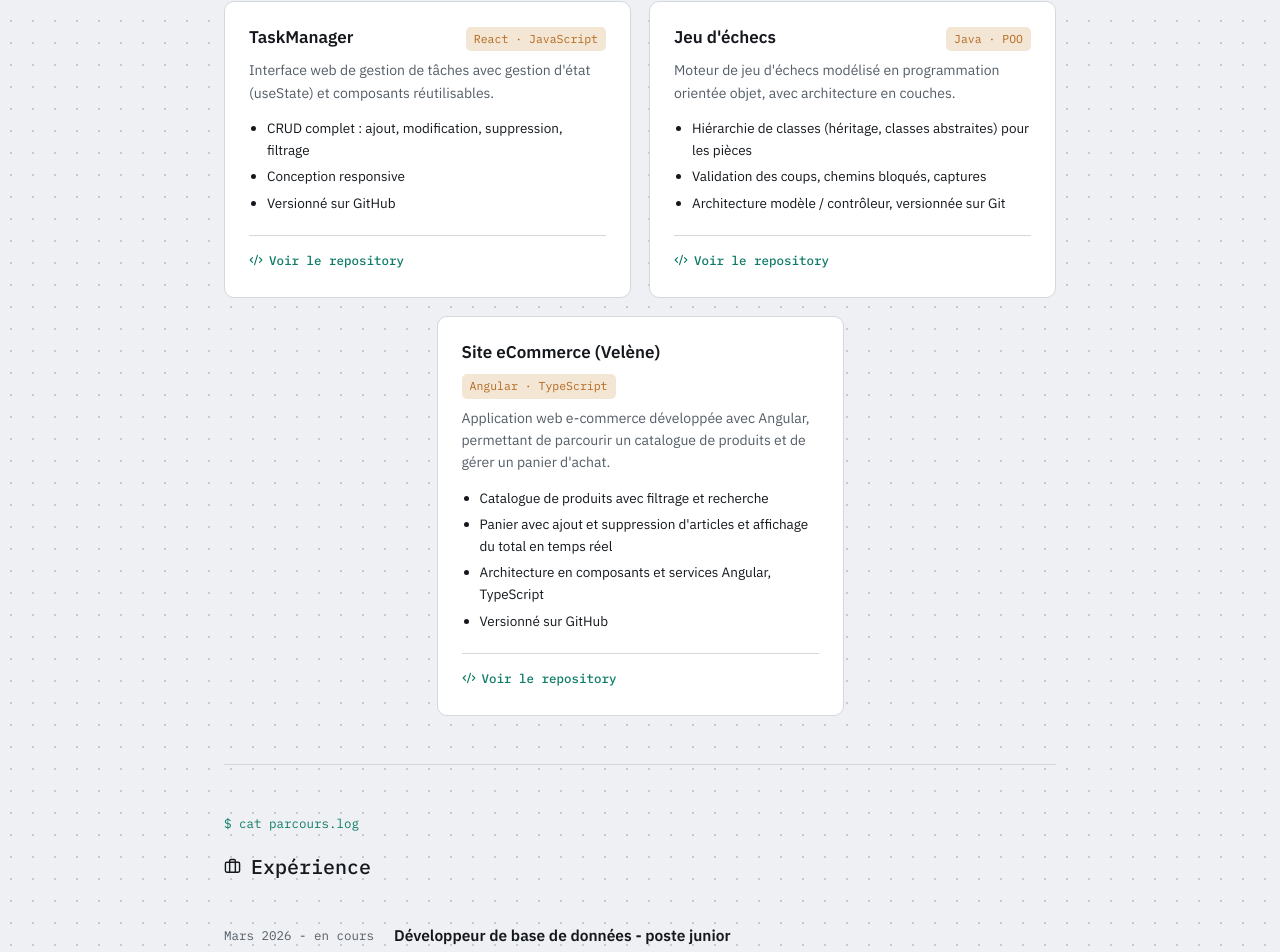
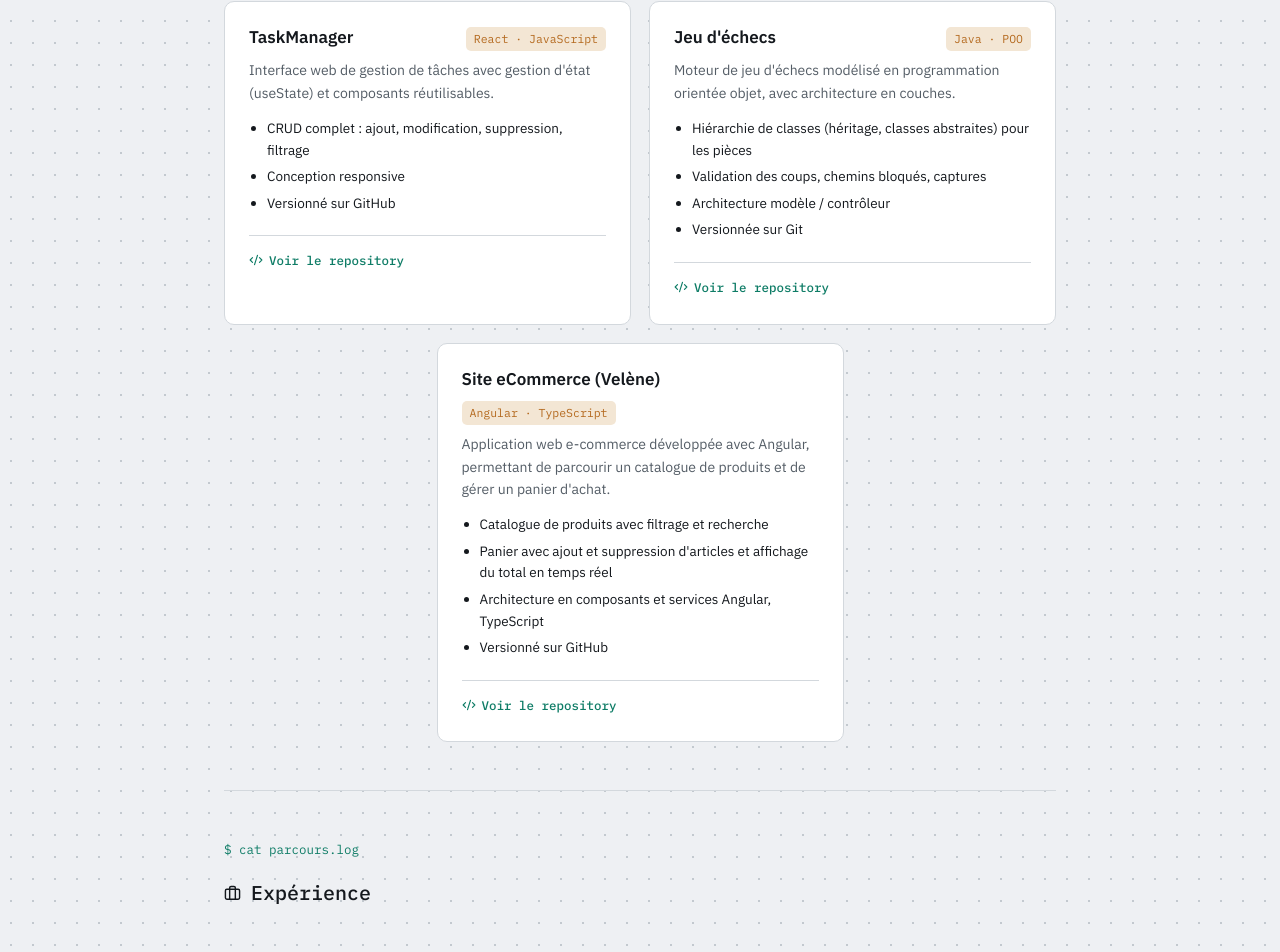
Before and after one commit to Miorena/my-portfolio, a React (Vite) app: page / in a window 1280 px wide. Shown: the part 1640-2592 px from the top of the page. Built offline with nearby package versions, Linux system fonts and the light colour scheme.

Commit message:
Update project bullets in project section

```diff
--- a/src/data.js
+++ b/src/data.js
@@ -83,7 +83,8 @@ export const PROJECTS = [
     bullets: [
       "Hiérarchie de classes (héritage, classes abstraites) pour les pièces",
       "Validation des coups, chemins bloqués, captures",
-      "Architecture modèle / contrôleur, versionnée sur Git",
+      "Architecture modèle / contrôleur",
+			"Versionnée sur Git"
     ],
   },
   {
```
